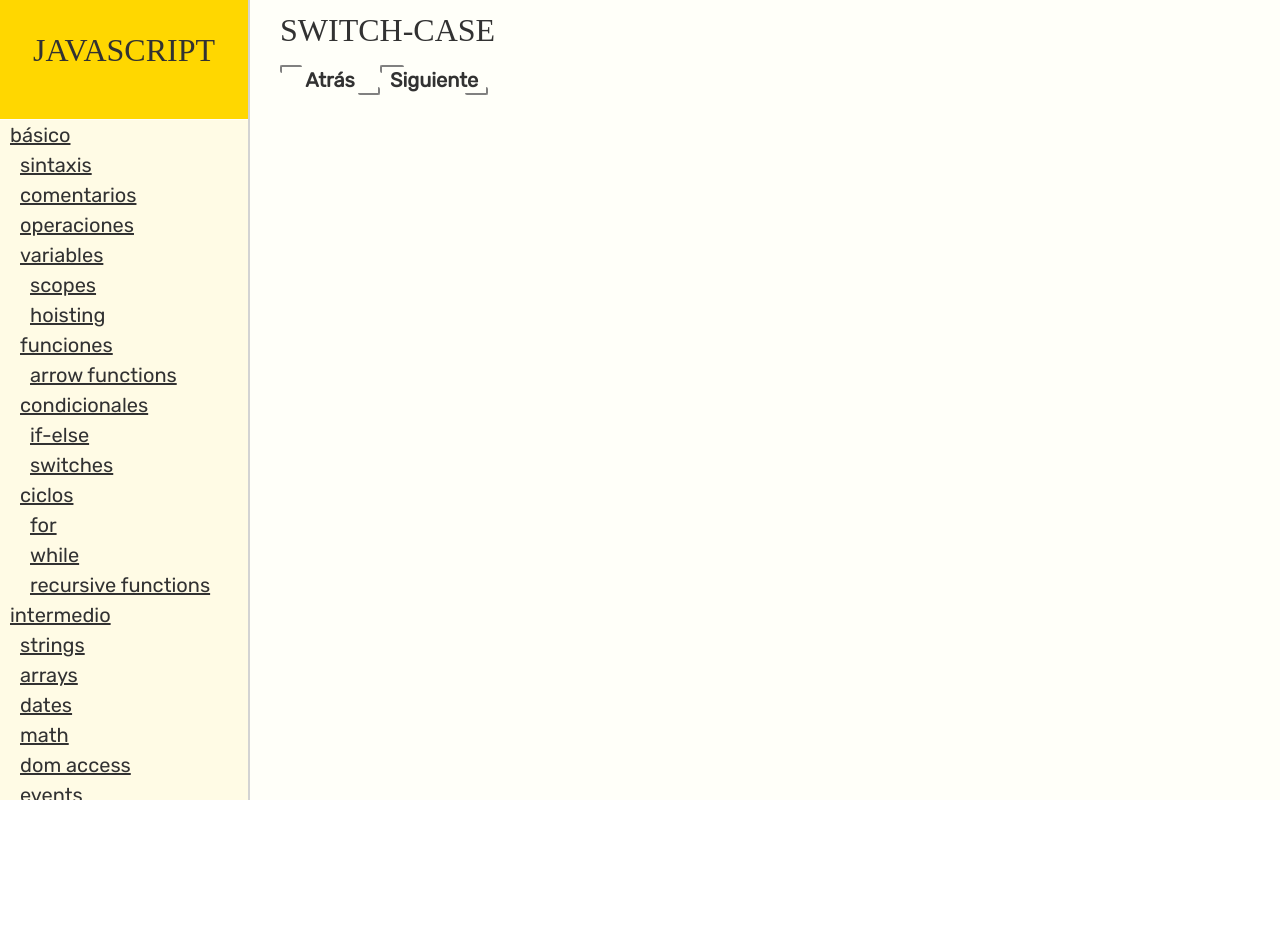
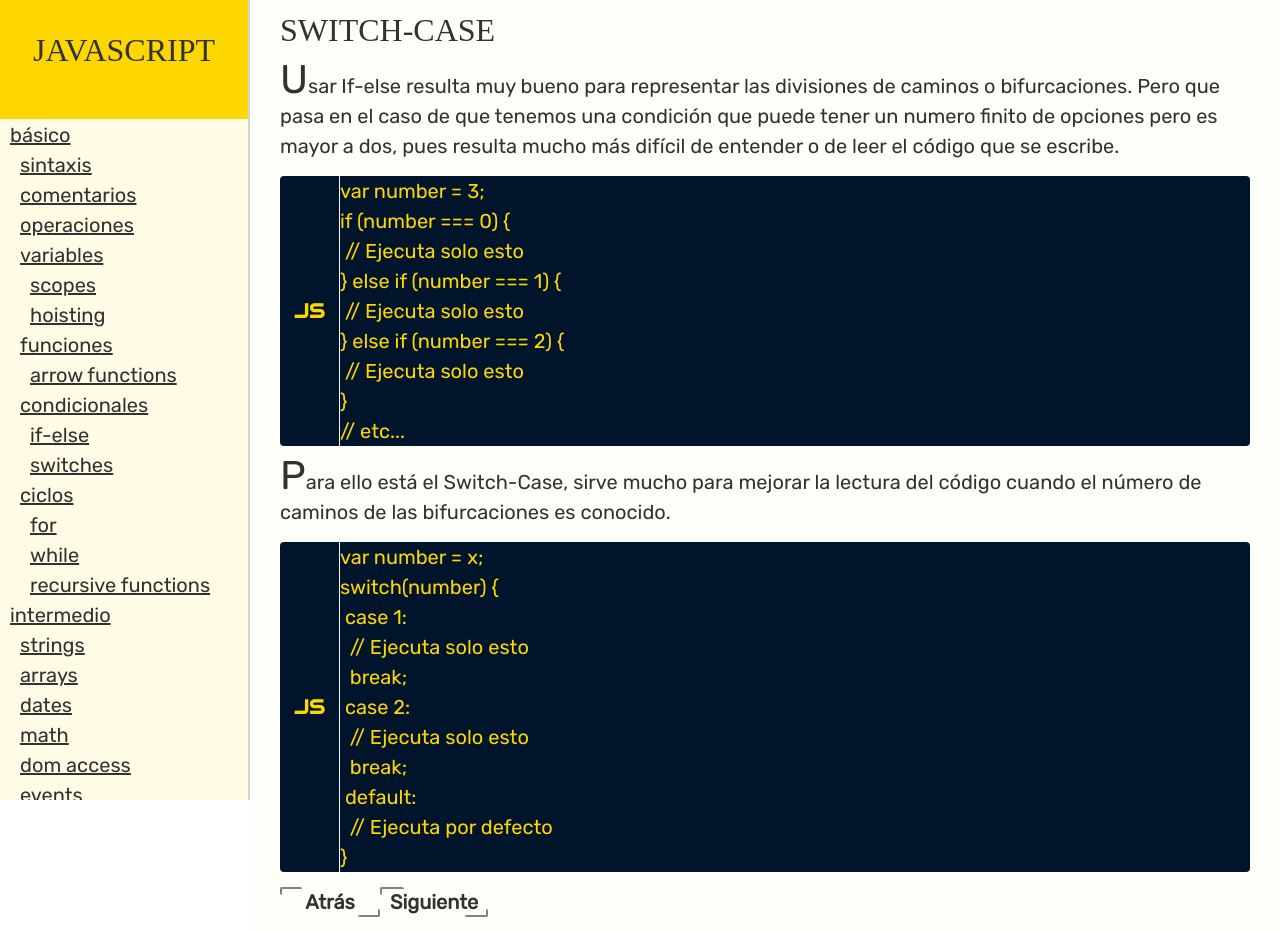
Before and after one commit to cruzortiz99/tsc_react_express_app, a React app: page /basics/conditions/switches in a window 1280 px wide. Before the commit the page ends 800 px from the top, so only its background shows below. Built offline with nearby package versions, Linux system fonts and the light colour scheme; a web font is replaced by a local one.

Commit message:
switch class done

```diff
--- a/client/src/pages/Basics/SwitchCases.tsx
+++ b/client/src/pages/Basics/SwitchCases.tsx
@@ -1,7 +1,35 @@
 import React from 'react'
 import { AppPagesProps } from '../AppPages'
 import AppContentStructure from '../../components/AppContentStructure/AppContentStructure'
+import AppContentTheory from '../../components/AppContentTheory/AppContentTheory'
+import AppContentCode from '../../components/AppContentCode/AppContentCode'
 
 export default (props: AppPagesProps) => (
-  <AppContentStructure title='Switch-Case' {...props} />
+  <AppContentStructure title='Switch-Case' {...props}>
+    <AppContentTheory>
+      <p>
+        Usar If-else resulta muy bueno para representar las divisiones de
+        caminos o bifurcaciones. Pero que pasa en el caso de que tenemos una
+        condición que puede tener un numero finito de opciones pero es mayor a
+        dos, pues resulta mucho más difícil de entender o de leer el código que
+        se escribe
+      </p>
+    </AppContentTheory>
+    <AppContentCode type='js'>
+      {
+        'var number = 3;\nif (number === 0) {\n // Ejecuta solo esto\n} else if (number === 1) {\n // Ejecuta solo esto\n} else if (number === 2) {\n // Ejecuta solo esto\n}\n// etc...'
+      }
+    </AppContentCode>
+    <AppContentTheory>
+      <p>
+        Para ello está el Switch-Case, sirve mucho para mejorar la lectura del
+        código cuando el número de caminos de las bifurcaciones es conocido
+      </p>
+    </AppContentTheory>
+    <AppContentCode type='js'>
+      {
+        'var number = x;\nswitch(number) {\n case 1:\n  // Ejecuta solo esto\n  break;\n case 2:\n  // Ejecuta solo esto\n  break;\n default:\n  // Ejecuta por defecto\n}'
+      }
+    </AppContentCode>
+  </AppContentStructure>
 )
```
